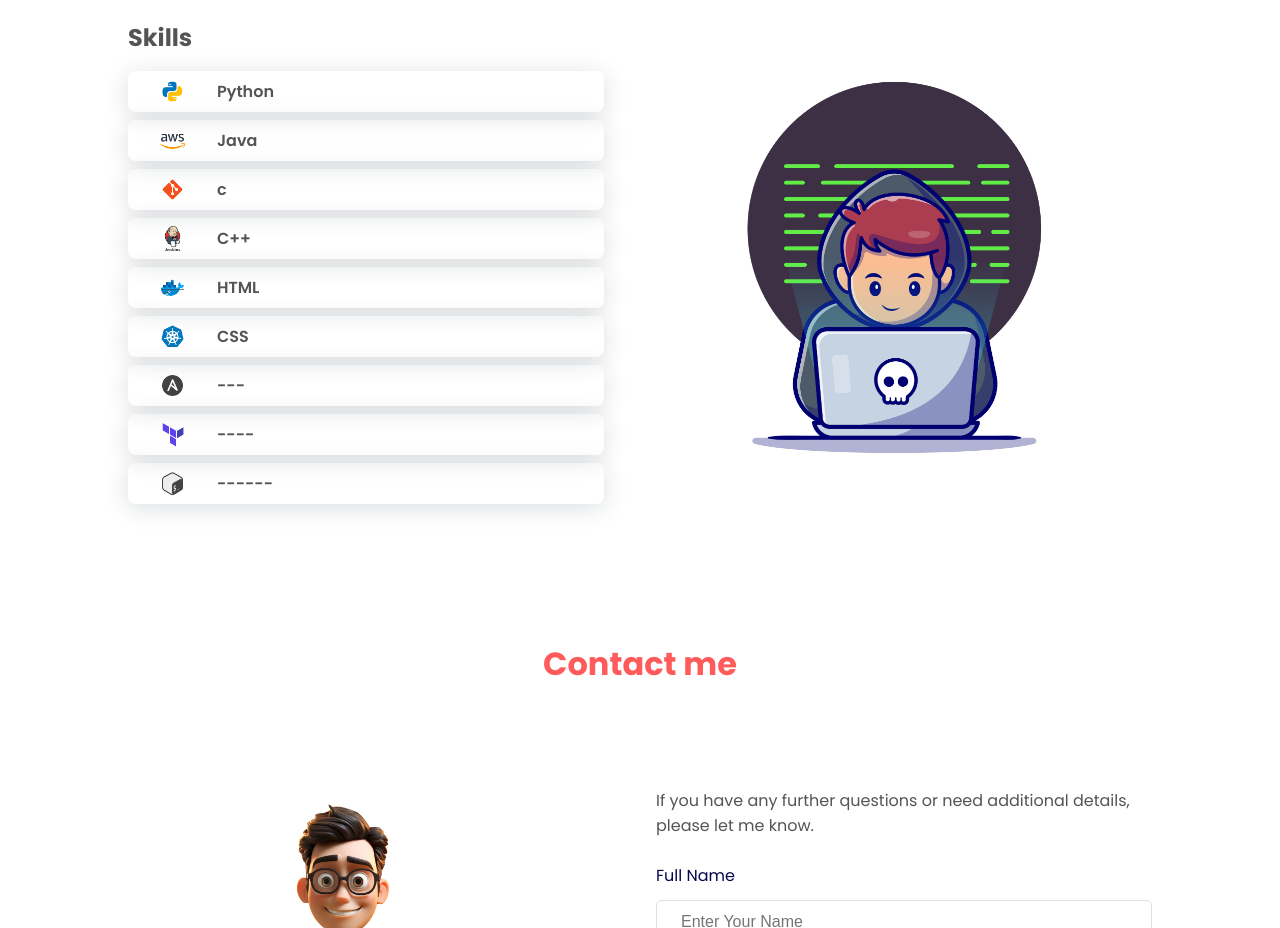
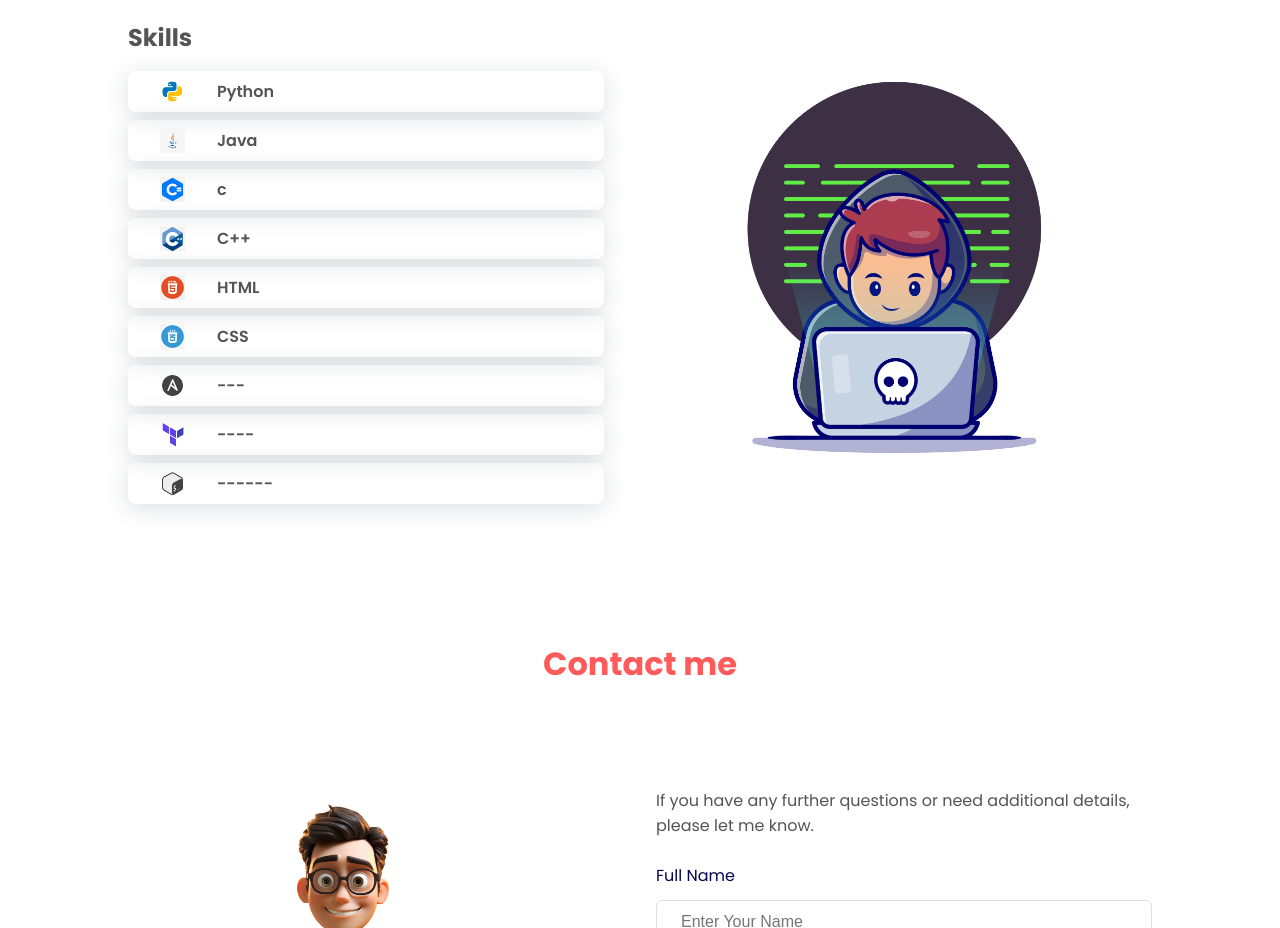
Before and after one commit to Halyalpraveen01/praveenhalyal.github.io, a plain HTML site: page index.html in a window 1280 px wide. Shown: the part 2680-3608 px from the top of the page. Drawn offline with nearby package versions, Linux system fonts and the light colour scheme.

Commit message:
Update index.html

```diff
--- a/index.html
+++ b/index.html
@@ -153,31 +153,31 @@
                         </div>
                          <div class="skills__data skill-height">
                             <div class="skills__names">
-                                <img src="assets/icons/aws-icon.png" width="25" height="50">
+                                <img src="assets/icons/java.png" width="25" height="50">
                                 <span class="skills__name icon-skill"> Java</span>
                             </div>
                         </div>
                          <div class="skills__data skill-height">
                             <div class="skills__names">
-                                <img src="assets/icons/git-icon.png" width="25" height="50">
+                                <img src="assets/icons/c.png" width="25" height="50">
                                 <span class="skills__name icon-skill">c</span>
                             </div>
                         </div>
                         <div class="skills__data skill-height">
                             <div class="skills__names">
-                                <img src="assets/icons/jenkins-icon.png" width="25" height="50">
+                                <img src="assets/icons/cpp.png" width="25" height="50">
                                 <span class="skills__name icon-skill">C++</span>
                             </div>
                         </div>
                         <div class="skills__data skill-height">
                             <div class="skills__names">
-                                <img src="assets/icons/docker-icon.png" width="25" height="50">
+                                <img src="assets/icons/html.png" width="25" height="50">
                                 <span class="skills__name icon-skill">HTML</span>
                             </div>
                         </div>
                         <div class="skills__data skill-height">
                             <div class="skills__names">
-                                <img src="assets/icons/kubernetes-icon.png" width="25" height="50">
+                                <img src="assets/icons/css.png" width="25" height="50">
                                 <span class="skills__name icon-skill">CSS</span>
                             </div>
                         </div>
```
